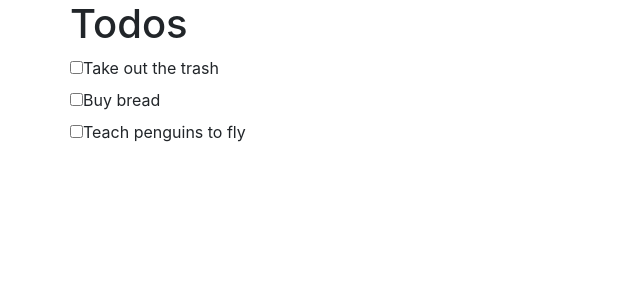
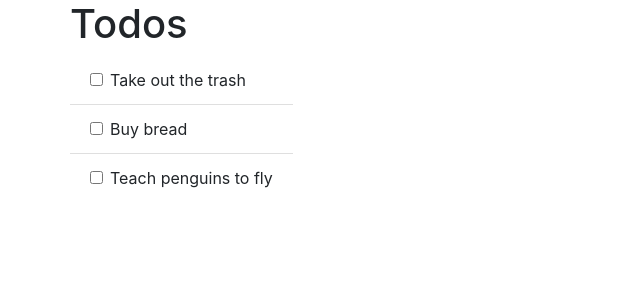
Before and after one commit to CristianoFIlho/To-Do-React, a React (Create React App) app: page / in a window 1280 px wide. Shown: the top 300 px of the page, without its empty margins (0-640 px from the left). Built offline with nearby package versions, Linux system fonts and the light colour scheme.

Commit message:
Update HTMLFor attribute ✅

```diff
--- a/src/App.js
+++ b/src/App.js
@@ -7,30 +7,39 @@ function App() {
         <div className="row">
           <div className="todolist">
             <h1>Todos</h1>
-                    <ul className="list-unstyled">
-                        <li className="ui-state-default">
-                            <div className="checkbox">
-                                <label>
-                                    <input type="checkbox" value=""/>Take out the trash</label>
+            <ul className="list-group list-group-flush">
+              <li className="list-group-item">
+                <div className="form-check">
+                  <input className="form-check-input" type="checkbox" value="" id="todo-item-check-1" />
+                  <label className="form-check-label" htmlFor="todo-item-check-1">Take out the trash</label>
                 </div>
               </li>
-                        <li className="ui-state-default">
-                            <div className="checkbox">
-                                <label>
-                                    <input type="checkbox" value=""/>Buy bread</label>
+              <li className="list-group-item">
+                <div className="form-check">
+                  <input className="form-check-input" type="checkbox" value="" id="todo-item-check-2" />
+                  <label className="form-check-label" htmlFor="todo-item-check-2">Buy bread</label>
                 </div>
               </li>
-                        <li className="ui-state-default">
-                            <div className="checkbox">
-                                <label>
-                                    <input type="checkbox" value=""/>Teach penguins to fly</label>
+              <li className="list-group-item">
+                <div className="form-check">
+                  <input className="form-check-input" type="checkbox" value="" id="todo-item-check-3" />
+                  <label className="form-check-label" htmlFor="todo-item-check-3">Teach penguins to fly</label>
                 </div>
               </li>
             </ul>
+
+
+
+
+
+
+
+
+
+
           </div>
         </div>
       </div>
     );
   }
-
   export default App;
```
Lines whose indentation alone changed are shown as unchanged.
